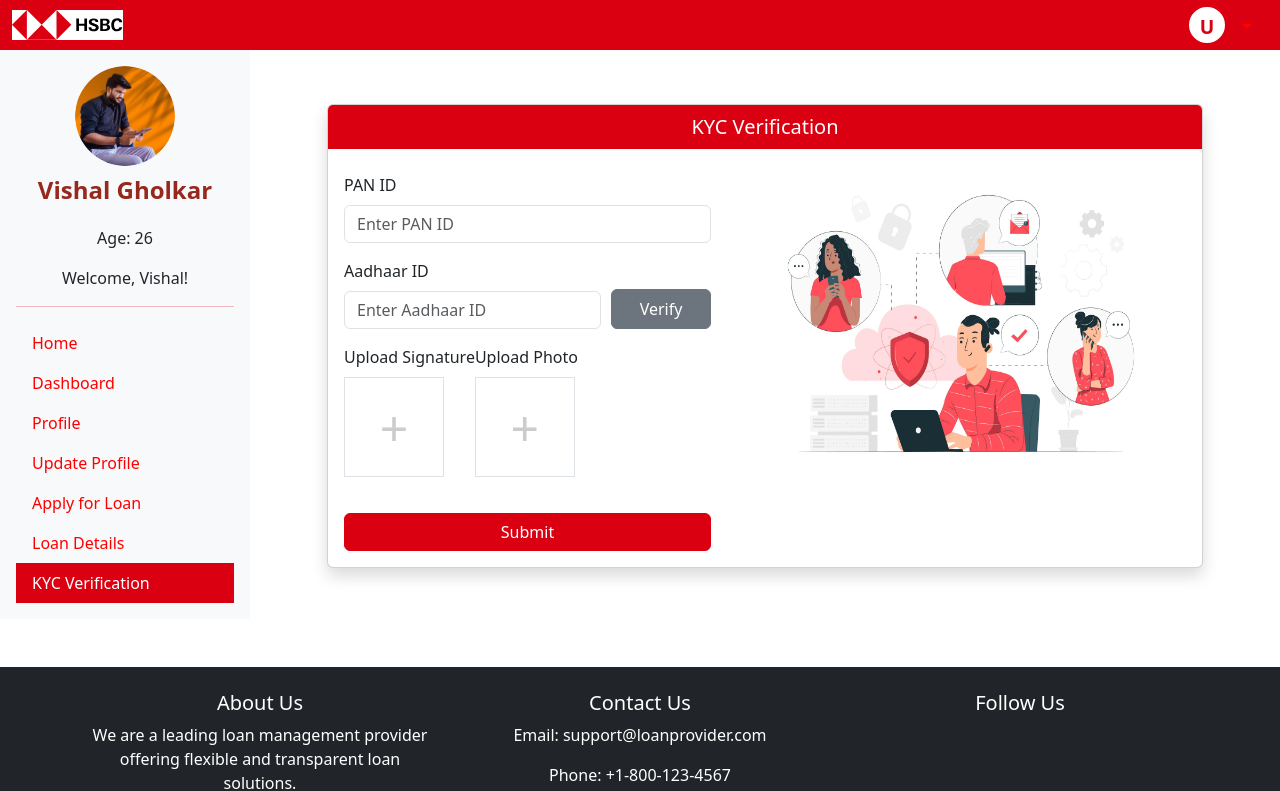
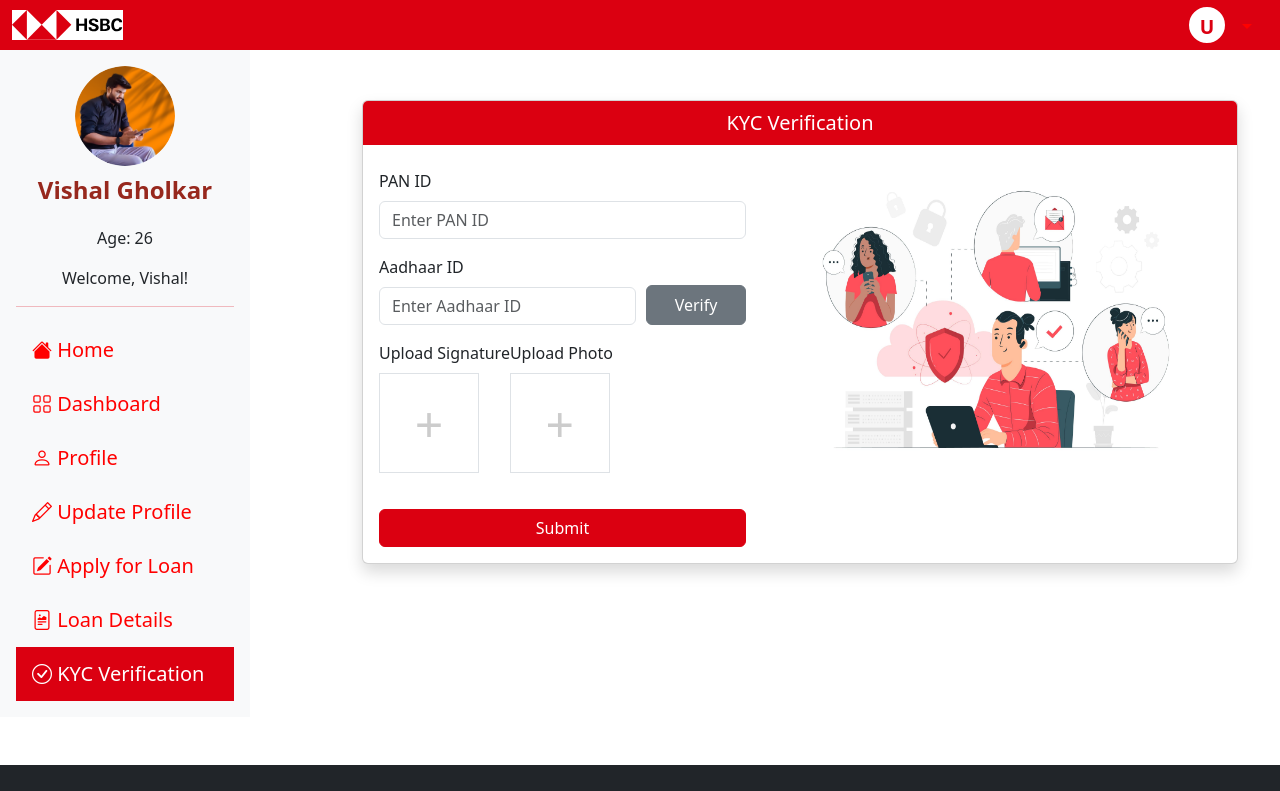
Before and after one commit to Vishal-LTI/FrontEnd, a React (Create React App) app in the folder loan-app/: page /kyc in a window 1280 px wide. Shown: the top 791 px of the page. Built offline with nearby package versions, Linux system fonts and the light colour scheme.

Commit message:
fe_changes_profike_page

```diff
--- a/loan-app/package.json
+++ b/loan-app/package.json
@@ -11,6 +11,7 @@
     "axios": "^1.7.7",
     "bcryptjs": "^2.4.3",
     "bootstrap": "^5.3.3",
+    "bootstrap-icons": "^1.11.3",
     "chart.js": "^4.4.5",
     "crypto-js": "^4.2.0",
     "express": "^4.21.1",
--- a/loan-app/public/index.html
+++ b/loan-app/public/index.html
@@ -3,7 +3,8 @@
   <head>
     <meta charset="utf-8" />
     <link rel="icon" href="%PUBLIC_URL%/favicon.ico" />
-    <meta name="viewport" content="width=device-width, initial-scale=1" />
+    <meta name="viewport" content="width=device-width, initial-scale=1.0" />
+    <meta name="viewport" content="width=device-width, initial-scale=1.0" />
     <meta name="theme-color" content="#000000" />
     <meta
       name="description"
@@ -14,6 +15,7 @@
       manifest.json provides metadata used when your web app is installed on a
       user's mobile device or desktop. See https://developers.google.com/web/fundamentals/web-app-manifest/
     -->
+    <link rel="stylesheet" href="https://cdn.jsdelivr.net/npm/bootstrap-icons@1.11.3/font/bootstrap-icons.min.css">
     <link rel="manifest" href="%PUBLIC_URL%/manifest.json" />
     <!-- ... other meta tags ... --> <link href="https://maxcdn.bootstrapcdn.com/bootstrap/5.1.0/css/bootstrap.min.css" rel="stylesheet"> <script src="https://code.jquery.com/jquery-3.6.0.min.js"></script> <script src="https://maxcdn.bootstrapcdn.com/bootstrap/5.1.0/js/bootstrap.bundle.min.js"></script>
     <!--
--- a/loan-app/src/Components/Layout.jsx
+++ b/loan-app/src/Components/Layout.jsx
@@ -3,21 +3,23 @@ import Navbar from './Navbar';
 import Footer from './Footer';
 import Sidebar from './Sidebar';
 import AdminNavbarMenu from './AdminNavbar';
+import "../Styles/layout.css";
 
 const Layout = ({ children, isUser = true}) => {
   console.log("isUser", isUser)
   return (
-    <div className="d-flex flex-column min-vh-100">
-
+    <div className="min-vh-100">
     {
       isUser && <Navbar />
     }
     {
       !isUser && <AdminNavbarMenu />
     }
-      <div className="d-flex flex-grow-1">
+    <div className="display_container">
+      <div className="col-sm-12 col-lg-3">
       <Sidebar isAdmin={!isUser}/>
-        <div className="content p-1">
+      </div>
+      <div className="col-sm-12 col-lg-9">
         {children}
       </div>
     </div>
--- a/loan-app/src/Components/Sidebar.jsx
+++ b/loan-app/src/Components/Sidebar.jsx
@@ -1,12 +1,26 @@
-import React from 'react';
+import React, { useState } from 'react';
 import { Link, useLocation } from 'react-router-dom';
 import '../Styles/sidebar.css';
 
 const Sidebar = ({isAdmin = false}) => {
   const location = useLocation();
-
+  const [ isSideBarVisible, setSidebarVisible ] = useState(false);
+  const handleSidebarToggle = () =>{
+    console.log(!isSideBarVisible)
+    setSidebarVisible(!isSideBarVisible)
+  }
   return (
-    <div className="sidebar bg-light p-3">
+    <div>
+      <button
+      className='sidebar-toggler d-lg-none'
+      type="button"
+      onClick={handleSidebarToggle}
+      aria-expanded={isSideBarVisible}
+      aria-label="Toggle Sidebar for Profile">
+        &#9776;
+      </button>
+      <div className={`sidebar-container ${isSideBarVisible?"show":"hide"}`}>
+      <div className="sidebar bg-light p-3">
       <div className="text-center mb-3">
         <img src="./Media.png" alt="Profile" className="profile-photo" />
         <h4 className="mt-2">Vishal Gholkar</h4>
@@ -16,26 +30,39 @@ const Sidebar = ({isAdmin = false}) => {
       </div>
       {!isAdmin ? (
       <nav className="nav flex-column">
-        <Link className={`nav-link ${location.pathname === '/' ? 'active' : ''}`} to="/">Home</Link>
-        <Link className={`nav-link ${location.pathname === '/dashboard' ? 'active' : ''}`} to="/dashboard">Dashboard</Link>
-        <Link className={`nav-link ${location.pathname === '/view-profile' ? 'active' : ''}`} to="/view-profile">Profile</Link>
-        <Link className={`nav-link ${location.pathname === '/edit-profile' ? 'active' : ''}`} to="/edit-profile">Update Profile</Link>
-        <Link className={`nav-link ${location.pathname === '/apply-loan' ? 'active' : ''}`} to="/apply-loan">Apply for Loan</Link>
-        <Link className={`nav-link ${location.pathname === '/view-loan-details' ? 'active' : ''}`} to="/view-loan-details">Loan Details</Link>
-        <Link className={`nav-link ${location.pathname === '/kyc' ? 'active' : ''}`} to="/kyc">KYC Verification</Link>
+        <Link className={`nav-link ${location.pathname === '/' ? 'active' : ''}`} to="/">
+        <i className='bi bi-house-fill'></i> Home</Link>
+        <Link className={`nav-link ${location.pathname === '/dashboard' ? 'active' : ''}`} to="/dashboard">
+        <i className='bi bi-grid'></i> Dashboard</Link>
+        <Link className={`nav-link ${location.pathname === '/view-profile' ? 'active' : ''}`} to="/view-profile">
+        <i className='bi bi-person'></i> Profile</Link>
+        <Link className={`nav-link ${location.pathname === '/edit-profile' ? 'active' : ''}`} to="/edit-profile">
+        <i className='bi bi-pencil'></i> Update Profile</Link>
+        <Link className={`nav-link ${location.pathname === '/apply-loan' ? 'active' : ''}`} to="/apply-loan">
+        <i className='bi bi-pencil-square'></i> Apply for Loan</Link>
+        <Link className={`nav-link ${location.pathname === '/view-loan-details' ? 'active' : ''}`} to="/view-loan-details">
+        <i className='bi bi-file-richtext'></i> Loan Details</Link>
+        <Link className={`nav-link ${location.pathname === '/kyc' ? 'active' : ''}`} to="/kyc">
+        <i className='bi bi-check-circle'></i> KYC Verification</Link>
       </nav>
       ):
       (
         <nav className="nav flex-column">
-        <Link className={`nav-link ${location.pathname === '/' ? 'active' : ''}`} to="/">Home</Link>
-        <Link className={`nav-link ${location.pathname === '/admin/dashboard' ? 'active' : ''}`} to="/admin/dashboard">Admin Dashboard</Link>
-        <Link className={`nav-link ${location.pathname === '/loan-applications' ? 'active' : ''}`} to="/loan-applications">Loan Applications</Link>
-        <Link className={`nav-link ${location.pathname === '/kyc-applications' ? 'active' : ''}`} to="/kyc-applications">KYC Applications</Link>
+        <Link className={`nav-link ${location.pathname === '/' ? 'active' : ''}`} to="/">
+        <i className='bi bi-house-fill'></i> Home</Link>
+        <Link className={`nav-link ${location.pathname === '/admin/dashboard' ? 'active' : ''}`} to="/admin/dashboard">
+        <i className='bi bi-grid'></i> Admin Dashboard</Link>
+        <Link className={`nav-link ${location.pathname === '/loan-applications' ? 'active' : ''}`} to="/loan-applications">
+        <i className='bi bi-pencil-square'></i>Loan Applications</Link>
+        <Link className={`nav-link ${location.pathname === '/kyc-applications' ? 'active' : ''}`} to="/kyc-applications">
+        <i className='bi bi-check-circle'></i> KYC Verification</Link>
 
       </nav>
       )}
 
     </div>
+      </div>
+      </div>
   );
 }
 
--- /dev/null
+++ b/loan-app/src/Styles/layout.css
@@ -0,0 +1,9 @@
+.display_container{
+    display: flex;
+}
+
+@media(max-width: 900px){
+    .display_container{
+        flex-direction: column;
+    }
+}
--- a/loan-app/src/Styles/sidebar.css
+++ b/loan-app/src/Styles/sidebar.css
@@ -8,6 +8,10 @@
 
   .sidebar .nav-link {
     color: black;
+    font-size: 20px;
+    line-height: 1.5;
+    font-weight: 400;
+    padding: 12px 16px;
   }
 
   .sidebar .nav-link.active {
@@ -19,6 +23,32 @@
     color: white !important;
   }
 
+  .sidebar .nav-link:hover {
+    cursor: pointer;
+    color: #a5020f !important;
+  }
+
   .sidebar hr {
     border-top: 1px solid #db0011;
   }
+
+  @media(max-width: 900px) {
+  .hide{
+    display: none;
+  }
+  .show{
+    display: block;
+  }
+  .sidebar{
+    width: 100%;
+  }
+  .sidebar .nav-link {
+    font-size: 18px;
+    line-height: 1.5;
+    font-weight: 400;
+    padding: 12px 16px;
+  }
+  li .nav-item {
+    width: 100%;
+  }
+ }
--- /dev/null
+++ b/loan-app/src/Styles/userProfile.css
@@ -0,0 +1,33 @@
+.profile-tabs .nav-tabs{
+    display: flex;
+    overflow-x: auto;
+}
+.profile-tabs .nav-item , .profile-tabs .nav-link{
+    white-space: nowrap;
+    overflow: hidden;
+    text-overflow: ellipsis;
+    width: 155px;
+    display: inline-block;
+}
+.profile-tabs .nav-link.active, .profile-tabs .nav-link.active:hover{
+    background-color: #db0011 !important;
+    color: #fff !important;
+}
+.profile-tabs .title-tab:hover{
+    cursor: pointer;
+    color: #a5020f;
+}
+.tabs-card-body{
+    border: 0px;
+    box-shadow: rgba(149, 157, 165, 0.2) 0px 8px 24px;
+}
+.abc{
+    color: red;
+    border: none;
+}
+@media(max-width: 900px) {
+    .profile-tabs .nav-item {
+      width: 100%;
+      max-width: 100%;
+    }
+}
```
Also changed, not shown: loan-app/src/Pages/userPages/UserProfile.jsx (+80 -13 lines), loan-app/src/Styles/viewProfile.css (line endings or trailing spaces), 1 other file (tests, documents, lock files or other folders). Lines whose indentation alone changed are shown as unchanged.
